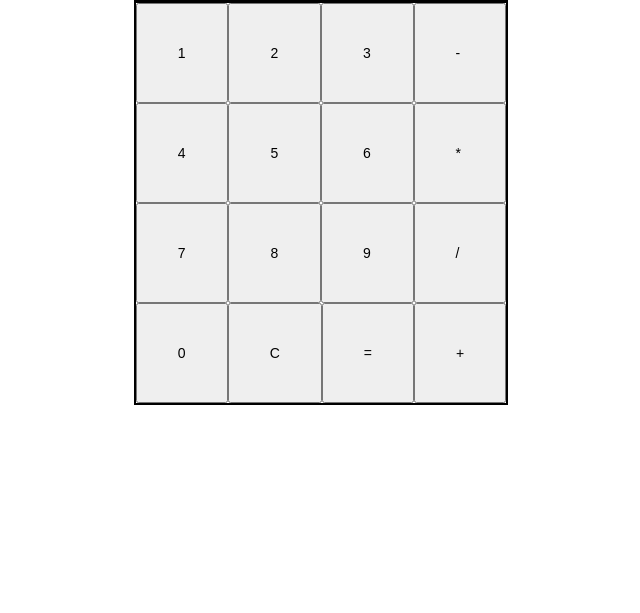
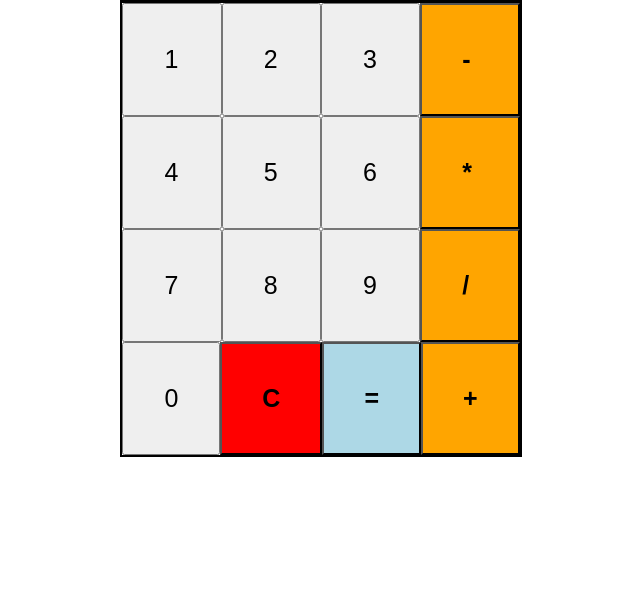
Before and after one commit to jpblicer/odin-Calculator, a plain HTML site: page index.html in a window 1280 px wide. Shown: the part 187-800 px from the top of the page, without its empty margins (319-959 px from the left). Drawn offline with Linux system fonts and the light colour scheme.

Commit message:
add css color to operator equals and clear buttons

```diff
--- a/styles.css
+++ b/styles.css
@@ -37,5 +37,20 @@ button{
     display: flex;
     flex-wrap: nowrap;
     padding: 40px;
-    font-size: 14px;
+    font-size: 25px;
 }
+
+.operator-btn{
+    background-color: orange;
+    font-weight: bolder;
+}
+
+#equals-btn{
+    background-color: lightblue;
+    font-weight: bolder;
+}
+
+#clear-btn{
+    background-color: red;
+    font-weight: bolder;
+}
```
